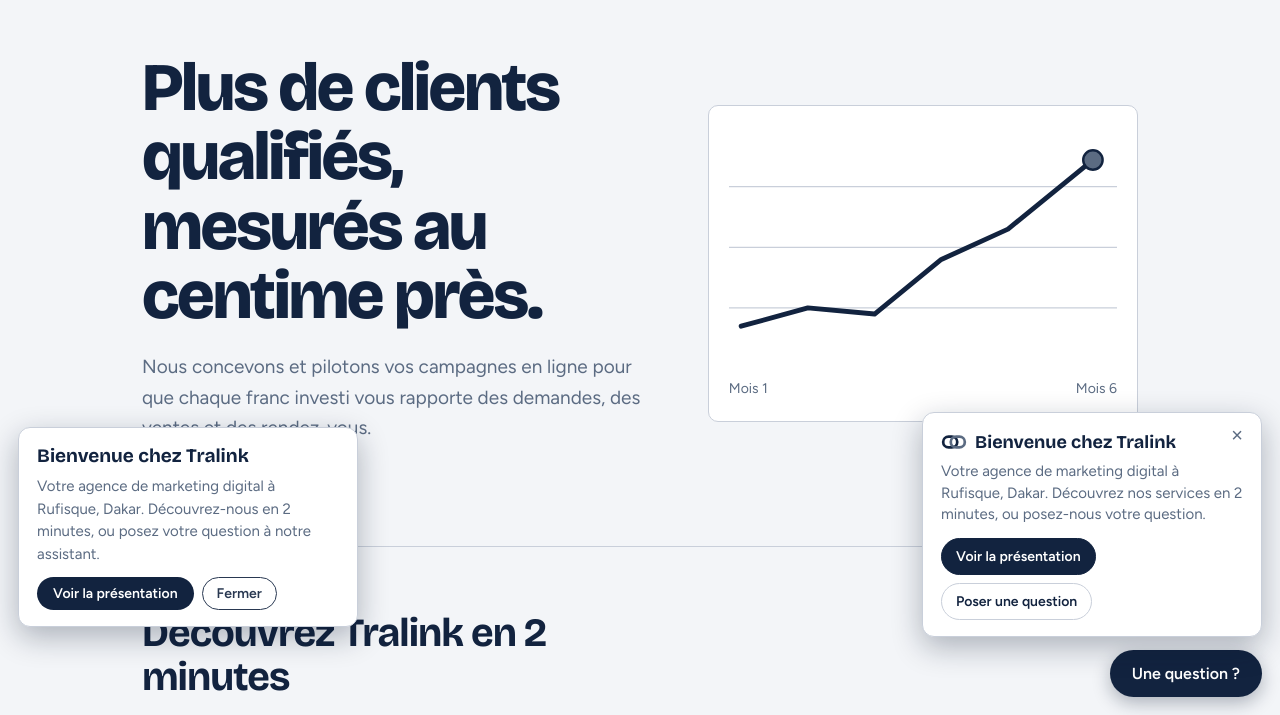
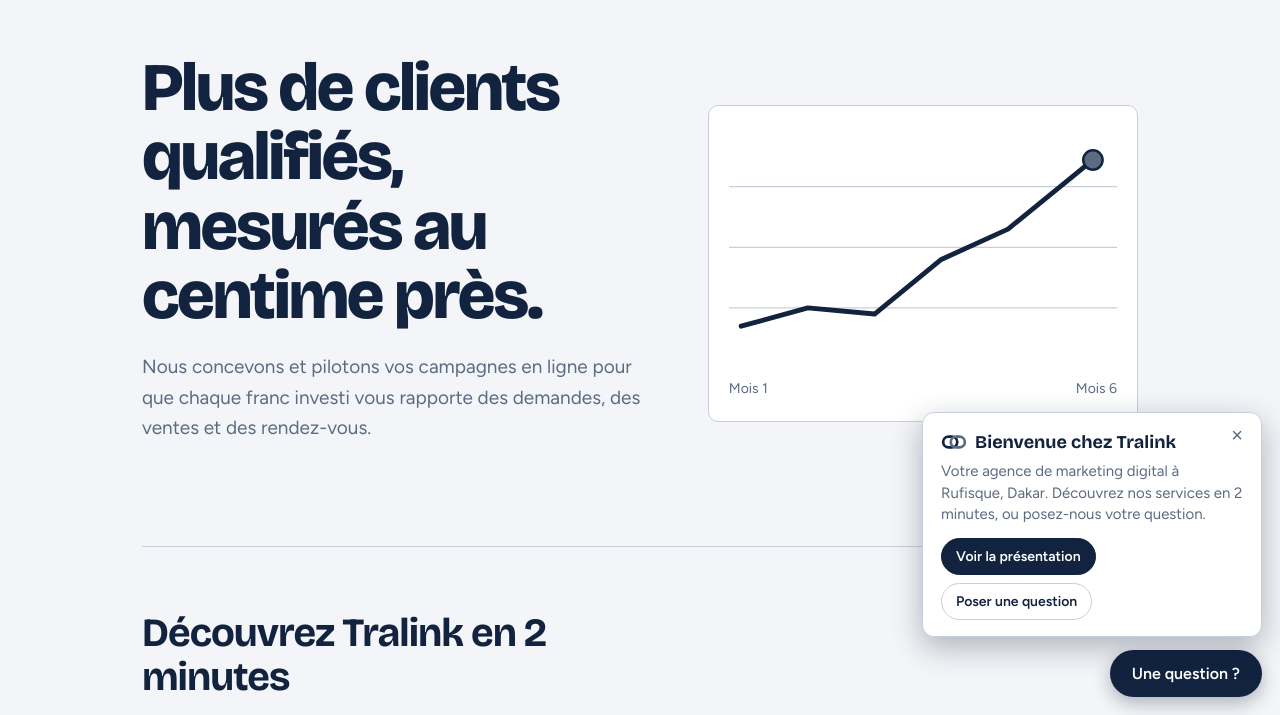
Before and after one commit to elhadji333/tralink, a plain HTML site: page index.html in a window 1280 px wide. Shown: the part 85-800 px from the top of the page. Drawn offline with nearby package versions, Linux system fonts and the light colour scheme.

Commit message:
Add deduplication script for specific elements

```diff
--- a/index.html
+++ b/index.html
@@ -511,6 +511,8 @@ if(!seen&&!M.hidden===false&&location.hash!=="#admin"&&location.hash!=="#merci")
 </div>
 <script>
 (function(){
+if(window.__tlWelcome)return;window.__tlWelcome=1;
+["wm","ack"].forEach(function(id){var all=document.querySelectorAll("#"+id);for(var i=1;i<all.length;i++)all[i].parentNode.removeChild(all[i])});
 var W=document.getElementById("wm"),A=document.getElementById("ack");
 function $(id){return document.getElementById(id)}
 function seen(){try{return localStorage.getItem("tl_wm")==="1"}catch(e){try{return sessionStorage.getItem("tl_wm")==="1"}catch(e2){return false}}}
@@ -529,5 +531,14 @@ A.addEventListener("click",function(e){if(e.target===A)hideAck()});
 document.addEventListener("keydown",function(e){if(e.key==="Escape"){if(!A.hidden)hideAck();else if(!W.hidden)hideW()}});
 })();
 </script>
+<script id="tl-dedupe">
+(function(){
+["wm","ack","pv-modal","ad","tl-box","tl-btn","actualites","presentation","services","apropos","contact"].forEach(function(id){var l=document.querySelectorAll("#"+id);for(var i=1;i<l.length;i++)l[i].remove()});
+setTimeout(function(){var w=document.getElementById("wm");if(!w)return;
+  document.querySelectorAll("body *").forEach(function(e){
+    if(e===w||w.contains(e)||e.contains(w)||e.children.length>8)return;
+    if(/Bienvenue chez Tralink/.test(e.textContent)&&/Voir la présentation/.test(e.textContent)&&getComputedStyle(e).position==="fixed")e.remove()})},1900);
+})();
+</script>
 </body>
 </html>
```
